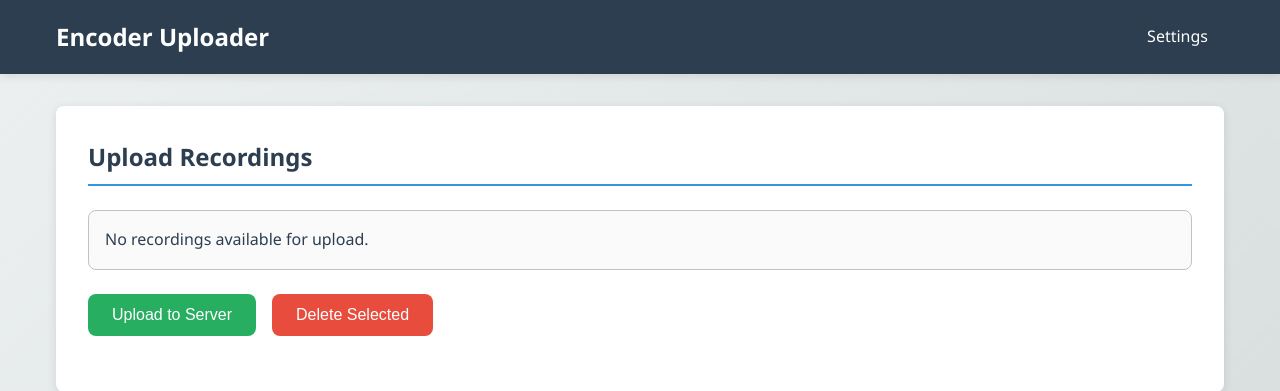
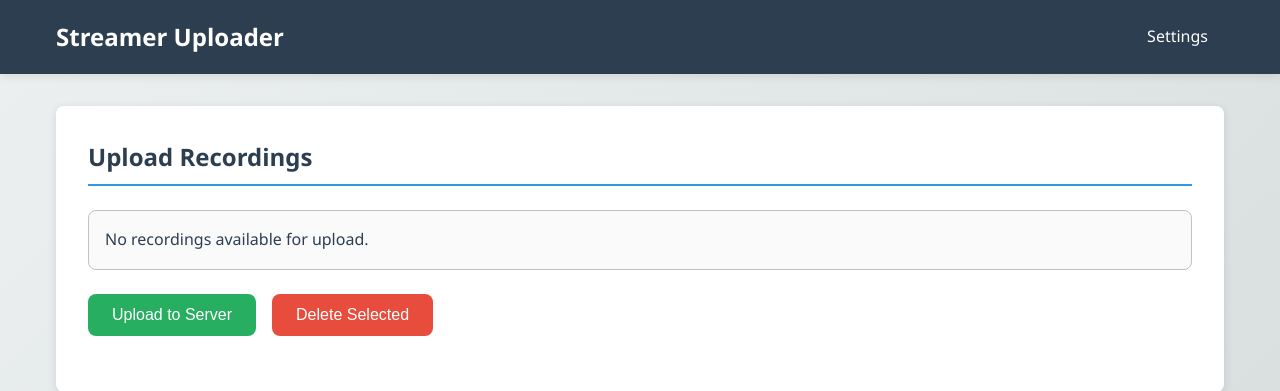
Before and after one commit to tfelici/Streamer-Uploader, a Flask app: page / in a window 1280 px wide. Shown: the top 391 px of the page. Run offline with Flask 3, Linux system fonts and the light colour scheme.

Commit message:
Rename Encoder Uploader to Streamer Uploader
- Updated README.md title and description
- Updated main.py header comment and window title
- Updated HTML template title and navigation header
- Updated CSS header comment
- Updated Windows version_info.txt metadata
- Renamed PyInstaller spec files across all platforms
- Updated build scripts to reference new spec files
- Updated cross-references in RPI Streamer project

```diff
--- a/main.py
+++ b/main.py
@@ -1,7 +1,7 @@
 #!/usr/bin/env python3
 """
-Encoder Uploader - Standalone Upload Recordings App with Integrated Viewer
-Replicates only the "Upload Recordings" panel from RPI Encoder app.py
+Streamer Uploader - Standalone Upload Recordings App with Integrated Viewer
+Replicates only the "Upload Recordings" panel from RPI Streamer app.py
 """
 
 import webview
@@ -405,7 +405,7 @@ def start_flask_server(port):
 
 def main():
     """Main function to start the application"""
-    print("Starting Encoder Uploader...")
+    print("Starting Streamer Uploader...")
 
     # Find available port
     port = find_available_port()
@@ -424,7 +424,7 @@ def main():
     time.sleep(2)
 
     # Create webview window
-    window_title = "Encoder Uploader"
+    window_title = "Streamer Uploader"
     window_url = f"http://127.0.0.1:{port}"
 
     print(f"Opening web viewer: {window_url}")
--- a/static/style.css
+++ b/static/style.css
@@ -1,4 +1,4 @@
-/* Encoder Uploader - Modern CSS Styles */
+/* Streamer Uploader - Modern CSS Styles */
 
 /* CSS Reset and Base Styles */
 * {
--- a/templates/index.html
+++ b/templates/index.html
@@ -4,14 +4,14 @@
 <head>
     <meta charset="UTF-8">
     <meta name="viewport" content="width=device-width, initial-scale=1.0">
-    <title>Encoder Uploader</title>
+    <title>Streamer Uploader</title>
     <link rel="stylesheet" href="{{ url_for('static', filename='style.css') }}">
 </head>
 
 <body>
     <div class="navbar">
         <div class="nav-container">
-            <h1>Encoder Uploader</h1>
+            <h1>Streamer Uploader</h1>
             <nav>
                 <a href="#" id="settings-link" class="nav-link">Settings</a>
             </nav>
```
Also changed, not shown: windows/version_info.txt (+4 -5 lines), README.md, windows/README.md, 9 other files.
